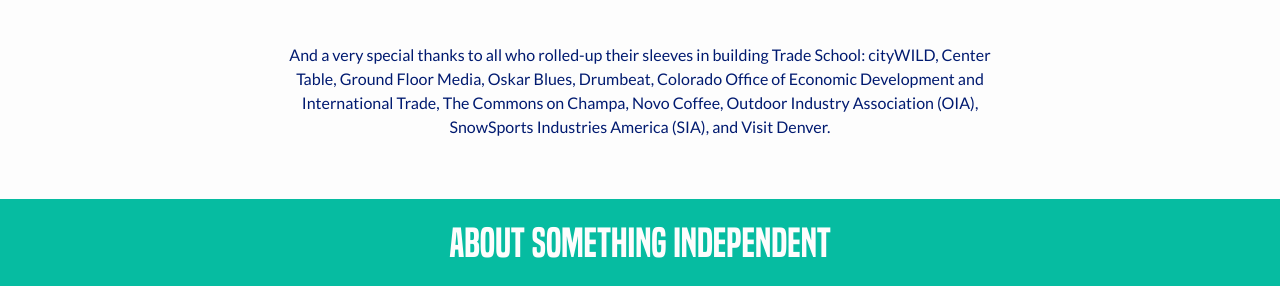
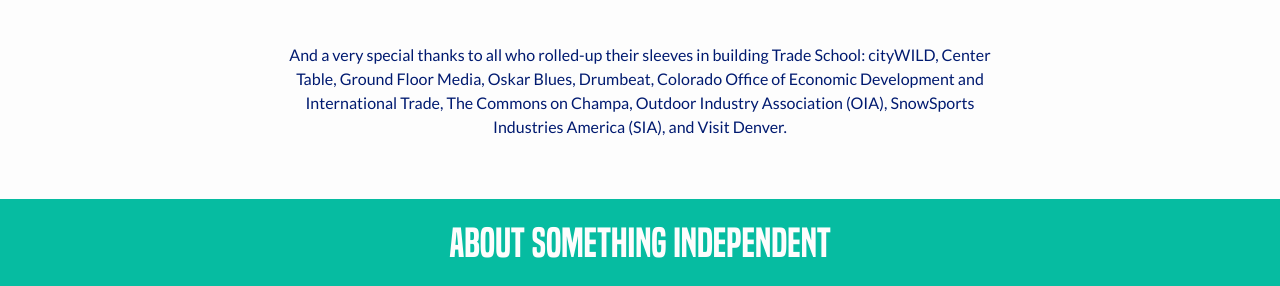
Before and after one commit to somethingindependent/tradeschool, a Jekyll site: the page built from index.html, in a window 1280 px wide and 900 px high, scrolled down 4867 px. Shown: the part 203-489 px from the top of the window. Built offline with Jekyll 4.4.1, drawn with Linux system fonts in a browser that asks for light colours; nearby versions of some CDN libraries.

Commit message:
Sponsors update

```diff
--- a/_includes/sponsors.html
+++ b/_includes/sponsors.html
@@ -59,7 +59,7 @@
       </div>
     </div>
     <p class="sponsor-copy">
-      And a very special thanks to all who rolled-up their sleeves in building Trade School: <a href="http://www.citywild.org/" target="_blank">cityWILD</a>, <a href="https://meetatct.com/" target="_blank">Center Table</a>, <a href="http://groundfloormedia.com/" target="_blank">Ground Floor Media</a>, <a href="http://www.oskarblues.com/" target="_blank">Oskar Blues</a>, <a href="http://drumbeat.us/" target="_blank">Drumbeat</a>, <a href="https://choosecolorado.com/" target="_blank">Colorado Office of Economic Development and International Trade</a>, <a href="https://www.thecommons.co/" target="_blank">The Commons on Champa</a>, <a href="https://novocoffee.com/" target="_blank">Novo Coffee</a>, <a href="https://outdoorindustry.org/" target="_blank">Outdoor Industry Association (OIA)</a>, <a href="https://www.snowsports.org/" target="_blank">SnowSports Industries America (SIA)</a>, and <a href="https://www.denver.org/" target="_blank">Visit Denver</a>.
+      And a very special thanks to all who rolled-up their sleeves in building Trade School: <a href="http://www.citywild.org/" target="_blank">cityWILD</a>, <a href="https://meetatct.com/" target="_blank">Center Table</a>, <a href="http://groundfloormedia.com/" target="_blank">Ground Floor Media</a>, <a href="http://www.oskarblues.com/" target="_blank">Oskar Blues</a>, <a href="http://drumbeat.us/" target="_blank">Drumbeat</a>, <a href="https://choosecolorado.com/" target="_blank">Colorado Office of Economic Development and International Trade</a>, <a href="https://www.thecommons.co/" target="_blank">The Commons on Champa</a>, <a href="https://outdoorindustry.org/" target="_blank">Outdoor Industry Association (OIA)</a>, <a href="https://www.snowsports.org/" target="_blank">SnowSports Industries America (SIA)</a>, and <a href="https://www.denver.org/" target="_blank">Visit Denver</a>.
     </p>
   </div>
 </div>
```
